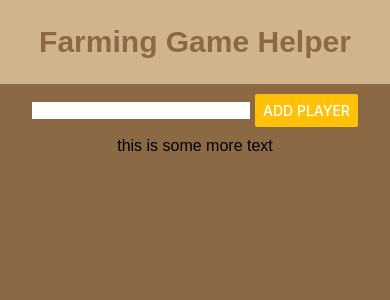
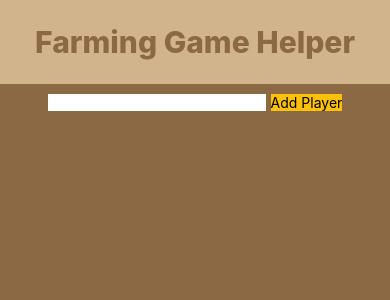
Before and after one commit to Twin-2/MobileFarmingGameHelper, a React Native app in the folder FarmingGameHelper/: screen / in a window 390 px wide. Shown: the top 300 px of the page. Built offline with nearby package versions, Linux system fonts and the light colour scheme.

Commit message:
add card placeholder and add logic

```diff
--- a/FarmingGameHelper/App.js
+++ b/FarmingGameHelper/App.js
@@ -2,13 +2,27 @@ import { StatusBar } from 'expo-status-bar';
 import { StyleSheet, Text, View } from 'react-native';
 import { Header } from './components/header';
 import { AddPlayerButton } from './components/addPlayerButton';
+import { useState } from 'react';
+import {v4 as uuidv4} from 'uuid';
+import { PlayerCard } from './components/playerCard';
 
 export default function App() {
+const [players, setPlayers] = useState([])
+
+function addPlayer(name) {
+  setPlayers([...players, {name: name, id: uuidv4()}]);
+  console.log(players)
+}
+
   return (
     <View style={styles.container}>
       <Header />
-      <AddPlayerButton />
-      <View>this is some more text</View>
+      <AddPlayerButton addPlayerFunction={addPlayer}/>
+      <View>
+        {players.map((player)=>{
+          return <PlayerCard name={player.name}/>
+        })}
+      </View>
       <StatusBar style="auto" />
     </View>
   );
--- a/FarmingGameHelper/components/addPlayerButton.tsx
+++ b/FarmingGameHelper/components/addPlayerButton.tsx
@@ -1,12 +1,19 @@
 import { useState } from "react"
-import { Button, StyleSheet, TextInput, View } from "react-native"
+import {  Pressable, StyleSheet, Text, TextInput, View } from "react-native"
 
-export const AddPlayerButton = () => {
-    const [name, setName] = useState('')
+interface AddPlayerButtonProps {
+    addPlayerFunction: (name:string)=> void
+}
+
+export const AddPlayerButton = ({addPlayerFunction}: AddPlayerButtonProps) => {
+    const [name, setName] = useState('');
+
     return(
         <View style={styles.container}>
             <TextInput value={name} onChangeText={setName} style={styles.input}/>
-            <Button title="Add Player" color={styles.button.backgroundColor}/>
+            <Pressable style={styles.button} onPress={()=> addPlayerFunction(name)}>
+                <Text>Add Player</Text>
+            </Pressable>
         </View>
     )
 }
--- a/FarmingGameHelper/components/header.tsx
+++ b/FarmingGameHelper/components/header.tsx
@@ -1,22 +1,25 @@
-import { StyleSheet, View } from "react-native"
+import { StyleSheet, Text, View } from "react-native"
 import { ResponsiveHeight } from "../helpers/responsiveHeithFunction";
 
 export const Header = () => {
     return (
-        <View style={styles.container}>Farming Game Helper</View>
+        <View style={styles.container}><Text style={styles.text}>Farming Game Helper</Text></View>
     )
 }
 
 const styles = StyleSheet.create({
     container: {
-        color: 'rgb(138, 105, 68)',
         top:0,
-        fontWeight: '800',
         backgroundColor: 'tan',
         width: '100%',
         height: ResponsiveHeight(10),
         alignItems: 'center',
         justifyContent: 'center',
-        fontSize: 30
     },
+    text: {
+        fontSize: 30,
+        color: 'rgb(138, 105, 68)',
+        fontWeight: '800',
+
+    }
   });
--- a/FarmingGameHelper/components/playerCard.tsx
+++ b/FarmingGameHelper/components/playerCard.tsx
@@ -0,0 +1,11 @@
+import { Text } from "react-native"
+
+type PlayerCardProps = {
+    name: string
+}
+
+export const PlayerCard = ({name}:PlayerCardProps) => {
+    return(
+        <Text>{name}</Text>
+    )
+}
--- a/FarmingGameHelper/package.json
+++ b/FarmingGameHelper/package.json
@@ -15,7 +15,8 @@
     "react": "18.2.0",
     "react-dom": "18.2.0",
     "react-native": "0.72.6",
-    "react-native-web": "~0.19.6"
+    "react-native-web": "~0.19.6",
+    "uuid": "^9.0.0"
   },
   "devDependencies": {
     "@babel/core": "^7.20.0",
```
